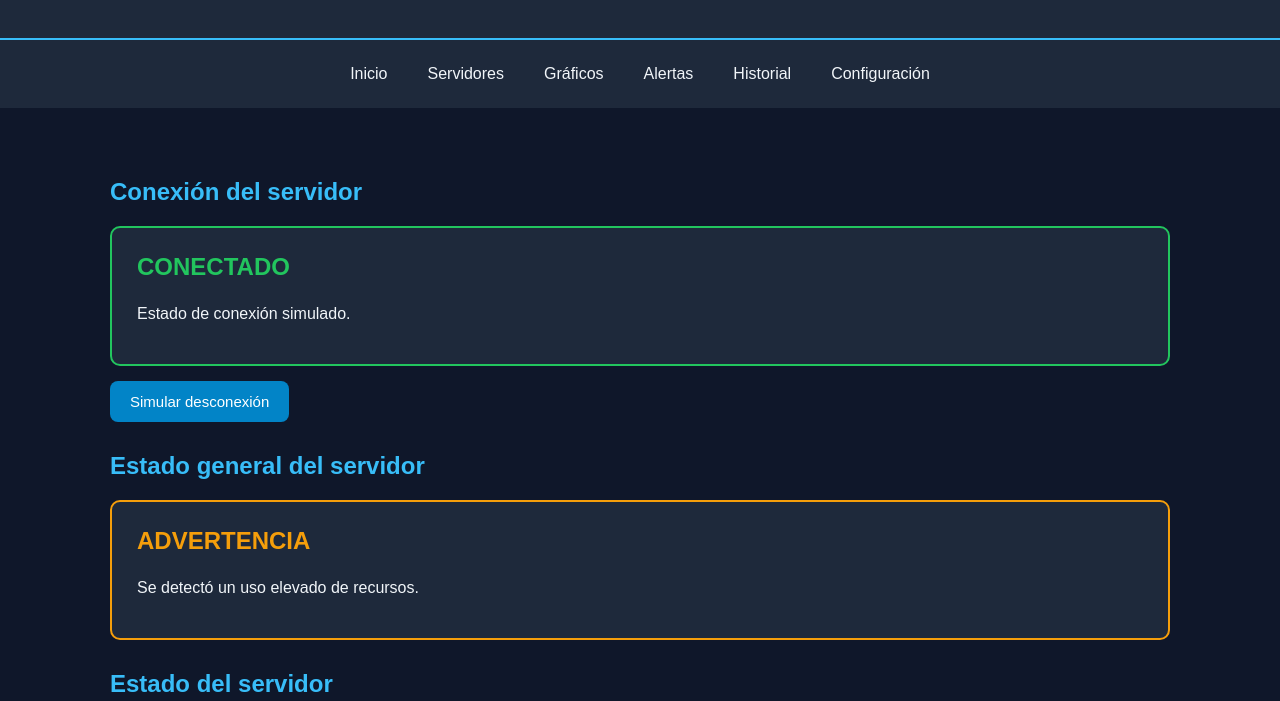
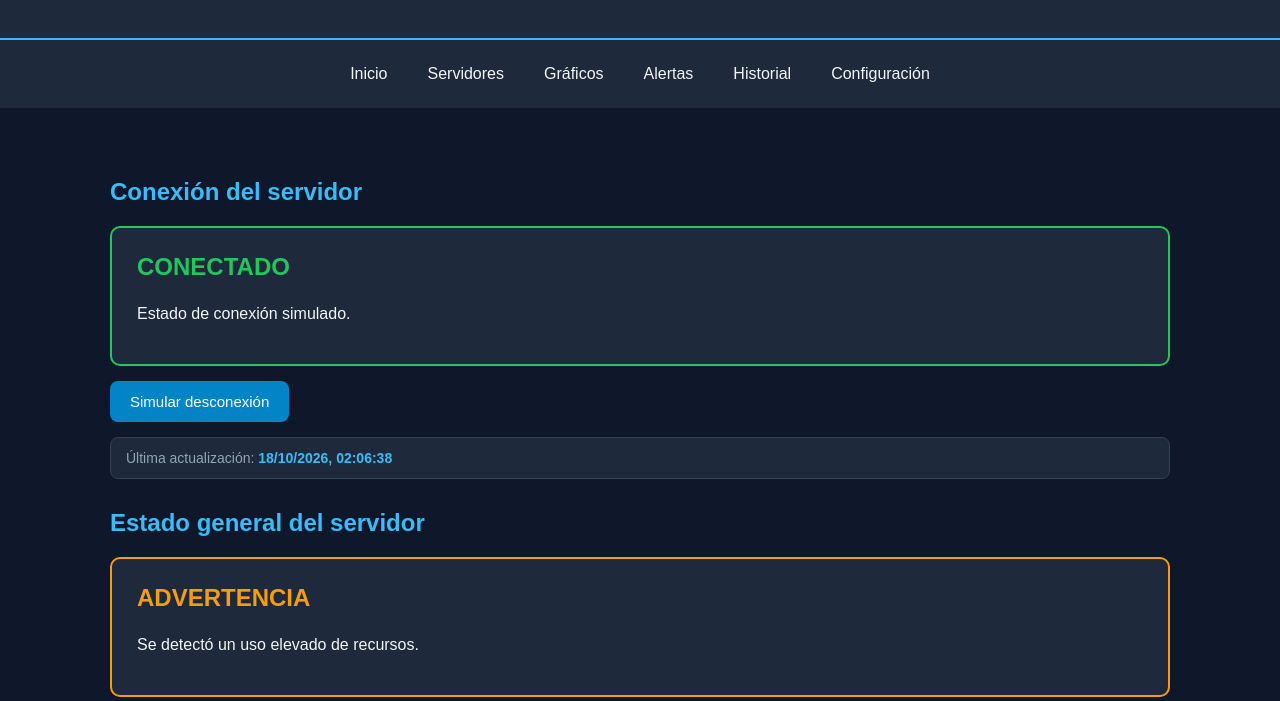
Before and after one commit to frxxn-linuxadmin/linuxguard-noc, a plain HTML site: page frontend/index.html in a window 1280 px wide. Shown: the part 99-800 px from the top of the page. Drawn offline with Linux system fonts and the light colour scheme.

Commit message:
Agregar fecha y hora de ultima actualizacion

```diff
--- a/frontend/css/style.css
+++ b/frontend/css/style.css
@@ -516,3 +516,24 @@ section {
 #aviso-desconexion[hidden] {
     display: none;
 }
+
+/* Última actualización del servidor */
+
+.ultima-actualizacion {
+    margin-top: 15px;
+    padding: 12px 15px;
+    background-color: #1e293b;
+    border: 1px solid #334155;
+    border-radius: 8px;
+}
+
+.ultima-actualizacion p {
+    margin: 0;
+    color: #94a3b8;
+    font-size: 14px;
+}
+
+#hora-actualizacion {
+    color: #38bdf8;
+    font-weight: bold;
+}
--- a/frontend/index.html
+++ b/frontend/index.html
@@ -47,6 +47,14 @@
 </p>
 
     </button>
+
+<div class="ultima-actualizacion">
+    <p>
+        Última actualización:
+        <span id="hora-actualizacion">Sin datos</span>
+    </p>
+</div>
+
 </section>
 
         <section id="estado-general">
--- a/frontend/js/app.js
+++ b/frontend/js/app.js
@@ -222,6 +222,13 @@ actualizarEstadoGeneral(cpu, ram, disco);
 
     // Comprobamos si hay alertas
     verificarAlertas(cpu, ram, disco);
+
+// Registrar la hora de la última medición simulada
+const ahora = new Date();
+
+document.getElementById("hora-actualizacion").textContent =
+    ahora.toLocaleString("es-AR");
+
 }
 
 function cambiarConexion() {
```
